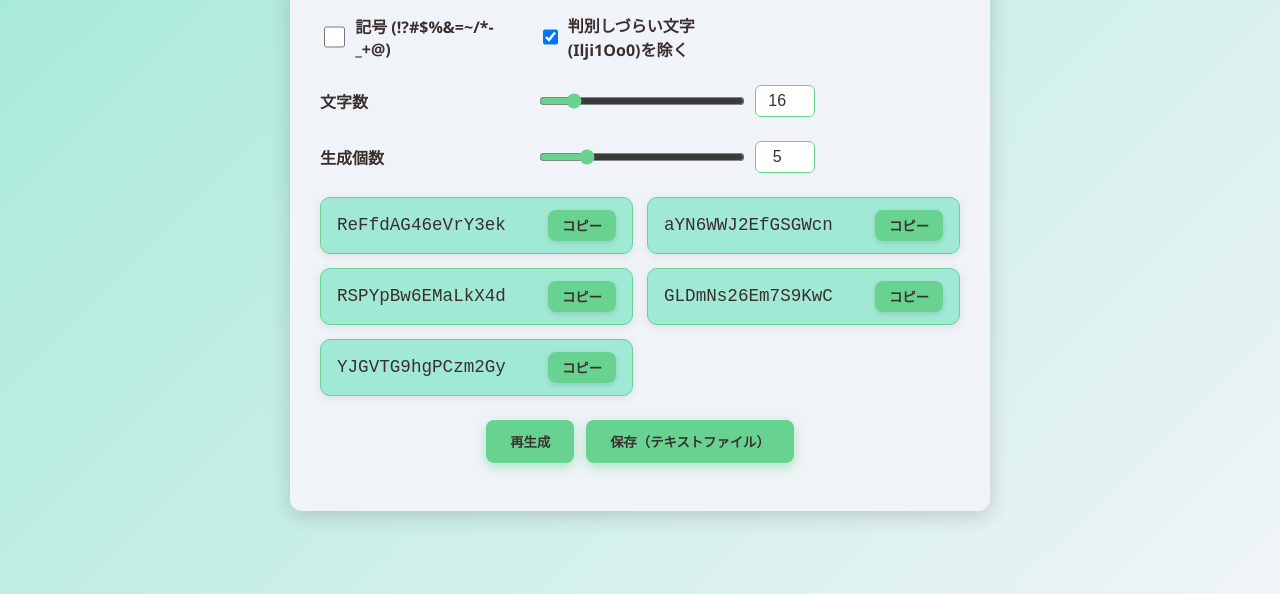
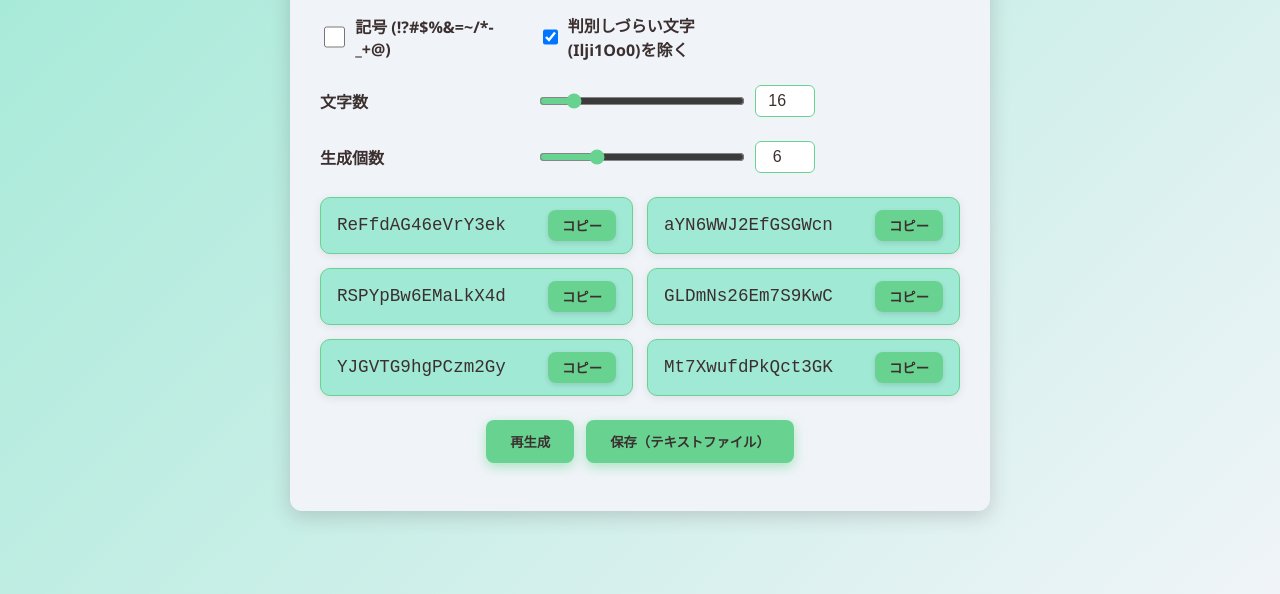
Before and after one commit to hamuzon/hamuzon-jp.f5.si, a plain HTML site: page password/index.html in a window 1280 px wide. Shown: the part 206-800 px from the top of the page. Drawn offline with Linux system fonts and the light colour scheme.

Commit message:
v2.1 index.html
password生成個数初期値変更 5から6

```diff
--- a/password/index.html
+++ b/password/index.html
@@ -38,8 +38,8 @@
 
       <div class="slider-group">
         <label class="slider-label" for="countRange">生成個数</label>
-        <input type="range" id="countRange" min="1" max="20" value="5" />
-        <input type="number" id="countNumber" min="1" max="20" value="5" />
+        <input type="range" id="countRange" min="1" max="20" value="6" />
+        <input type="number" id="countNumber" min="1" max="20" value="6" />
       </div>
 
       <div class="results" id="results"></div>
```
